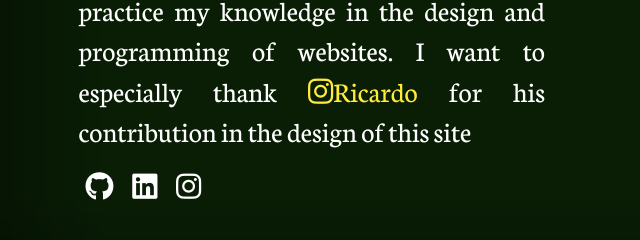
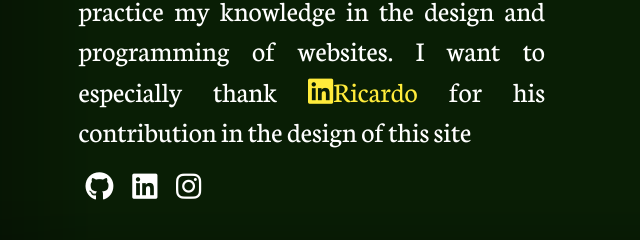
Before and after one commit to DanielSftns/infobreakingbad, a plain HTML site: page index.html in a window 1280 px wide. Shown: the part 2151-2391 px from the top of the page, 8-648 px from the left. Drawn offline with nearby package versions, Linux system fonts and the light colour scheme.

Commit message:
update credit link to LinkedIn for design contributor

```diff
--- a/index.html
+++ b/index.html
@@ -80,7 +80,7 @@
 		<div class="credits-section">
 			<div class="createby">
 				<h2 class="title">About this web site</h2>
-				<p>Hello my name is Daniel, I have created this website for educational purposes to put into practice my knowledge in the design and programming of websites. I want to especially thank <span class="label"><a target="_blank" href="https://www.instagram.com/ricardoabg_/"> <i class="fab fa-instagram"></i>Ricardo</a></span> for his contribution in the design of this site</p>
+				<p>Hello my name is Daniel, I have created this website for educational purposes to put into practice my knowledge in the design and programming of websites. I want to especially thank <span class="label"><a target="_blank" href="https://www.linkedin.com/in/ricardobellorin/"> <i class="fab fa-linkedin"></i>Ricardo</a></span> for his contribution in the design of this site</p>
 
 				<ul>
 					<li><a href="https://github.com/DanielSftns/"><i class="fab fa-github"></i></a></li>
```
